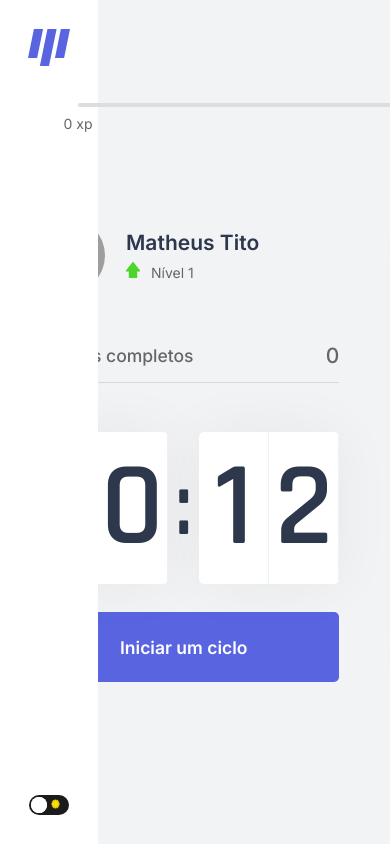
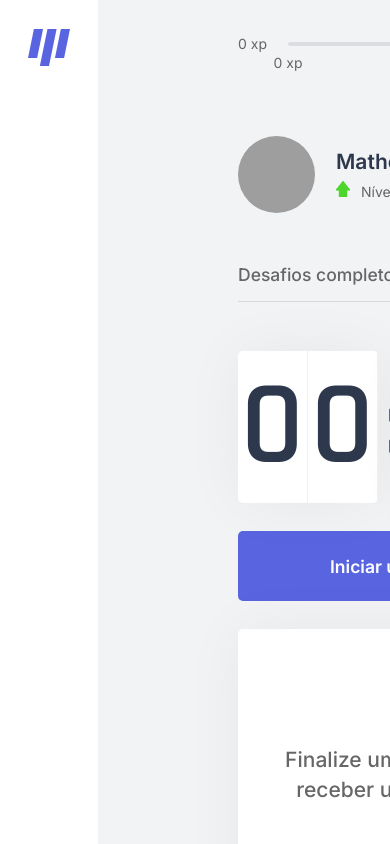
Before and after one commit to MTitoS/effective, a Next.js app: page / in a window 390 px wide. Shown: the top 844 px of the page. Built offline with nearby package versions, Linux system fonts and the light colour scheme; grey boxes are pictures that could not be loaded.

Commit message:
Changes to responsivity

```diff
--- a/src/styles/components/Profile.module.css
+++ b/src/styles/components/Profile.module.css
@@ -29,3 +29,6 @@
 .profileContainer div p img {
   margin-right: 0.5rem;
 }
+
+@media only screen and (max-width: 1200px) {
+}
--- a/src/styles/components/Sidebar.module.css
+++ b/src/styles/components/Sidebar.module.css
@@ -41,3 +41,9 @@
   border: none;
   margin: 18px 0;
 }
+
+@media only screen and (max-width: 1000px) {
+  .container {
+    height: 132%;
+  }
+}
--- a/src/styles/pages/Home.module.css
+++ b/src/styles/pages/Home.module.css
@@ -10,7 +10,38 @@
 .container section {
   flex: 1 1;
   display: flex;
-  grid-template-columns: 1fr 1fr;
-  grid-gap: 6.25rem;
+  gap: 6rem;
   align-content: center;
 }
+
+@media only screen and (max-width: 1200px) {
+  .container {
+    margin: 0 10em;
+  }
+
+  .container section {
+    gap: 3rem;
+  }
+}
+
+@media only screen and (max-width: 1100px) {
+  .container {
+    margin: 0 10em;
+  }
+
+  .container section {
+    gap: 2rem;
+  }
+}
+
+@media only screen and (max-width: 1000px) {
+  .container {
+    margin: 0 15em;
+  }
+
+  .container section {
+    padding: 3em 0;
+    flex-flow: wrap column;
+    margin-bottom: 5em;
+  }
+}
```
Also changed, not shown: 2 other files (tests, documents, lock files or other folders). Lines whose indentation alone changed are shown as unchanged.
